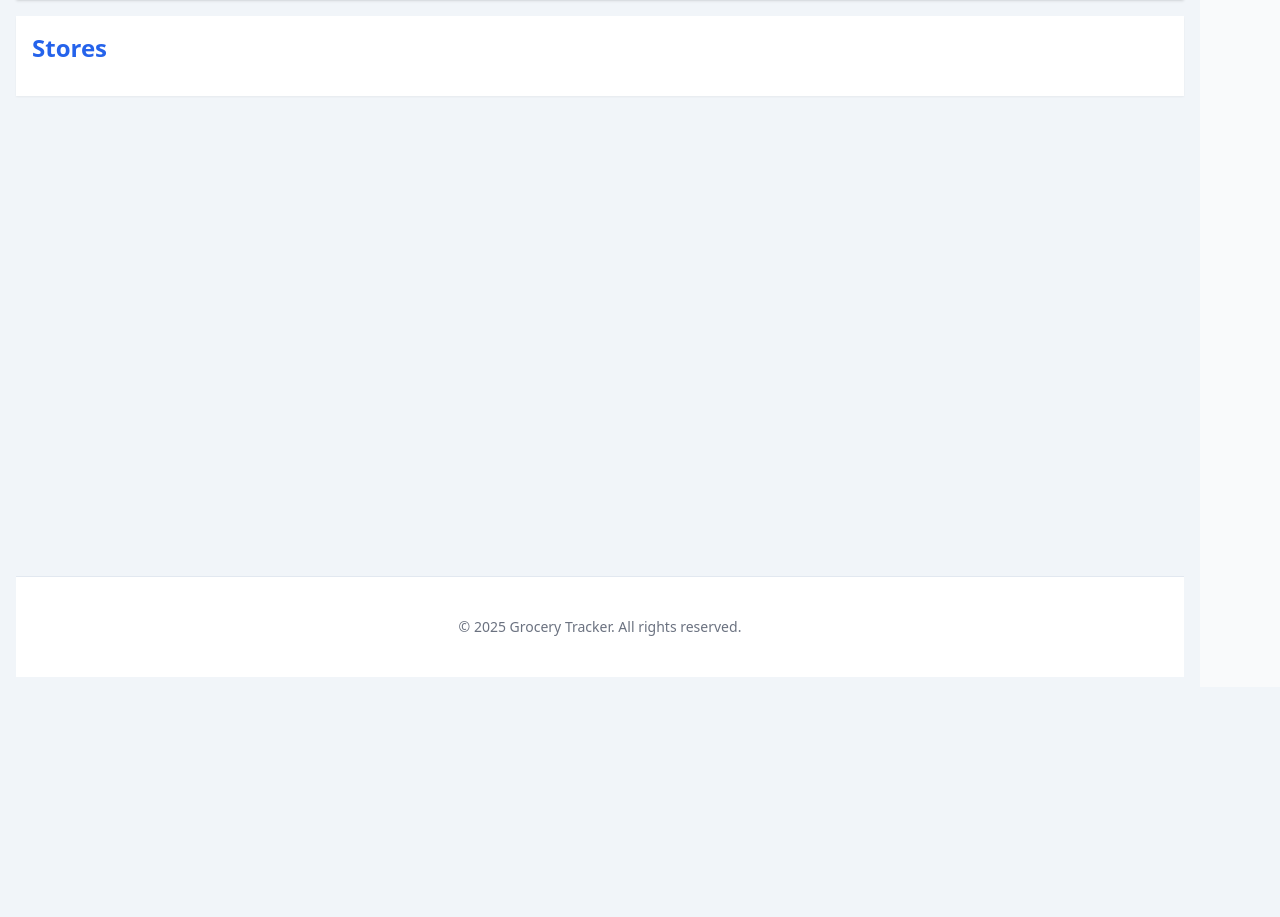
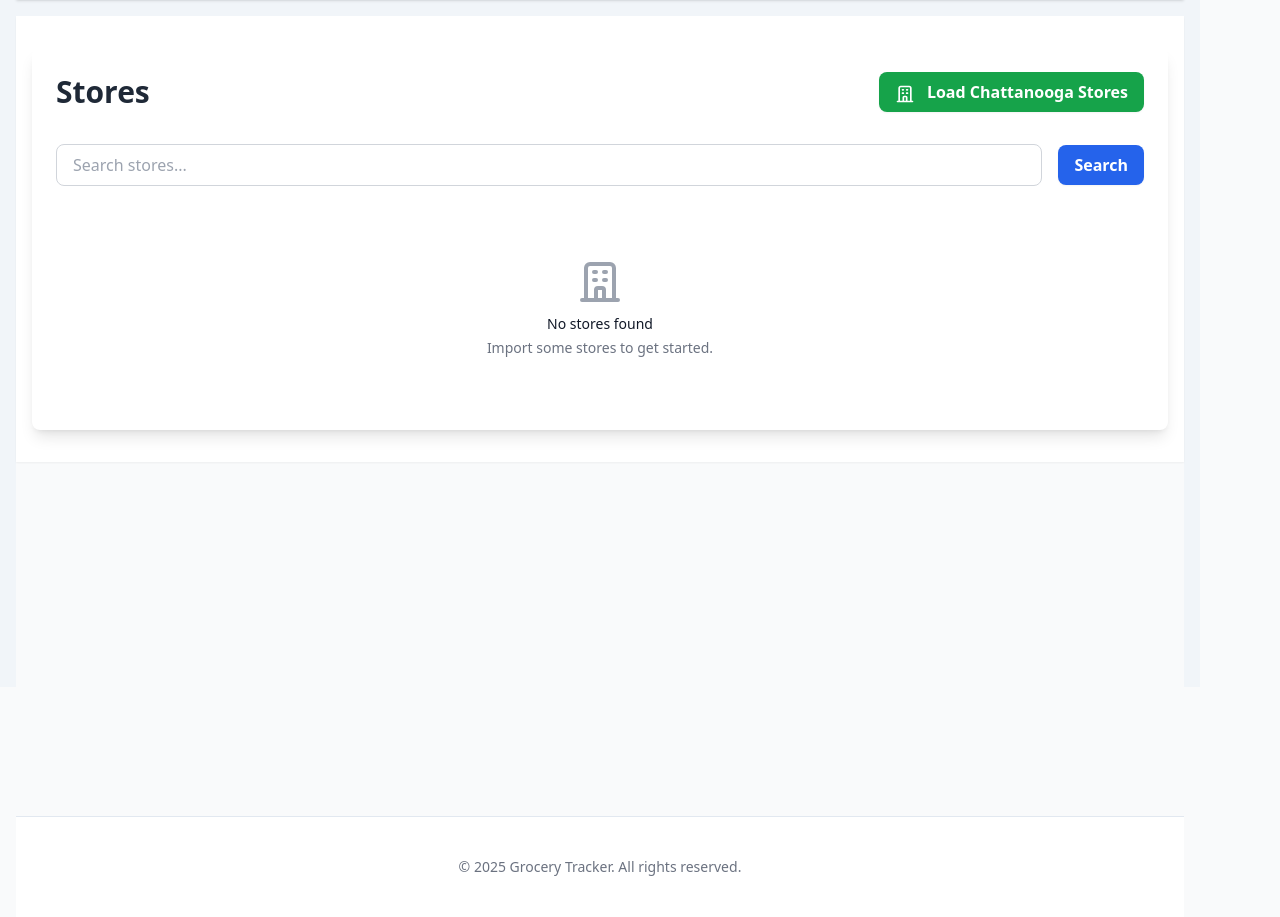
Before and after one commit to jhgoodwin/grocery_tracker, a FastAPI app: page /stores/ in a window 1280 px wide. Shown: the part 113-1030 px from the top of the page. Before the commit the page ends 790 px from the top, so only its background shows below. Run offline with FastAPI, Linux system fonts and the light colour scheme; some libraries are stand-ins or nearby versions.

Commit message:
feat: add store import functionality with ETL pipeline and paginated list view

```diff
--- a/src/webapp/stores/routes.py
+++ b/src/webapp/stores/routes.py
@@ -1,15 +1,71 @@
 """Store routes and views."""
-from fastapi import APIRouter, Request
-from fastapi.responses import HTMLResponse
+from pathlib import Path
+import logging
+from fastapi import APIRouter, Depends, Request
+from fastapi.responses import HTMLResponse, RedirectResponse
+from sqlmodel import Session, select
+from sqlalchemy import cast, String, func
 from fastapi.templating import Jinja2Templates
+
+from webapp.database import get_session
+from webapp.stores.models import Store
+from webapp.stores.etl import import_chattanooga_stores
+
+logger = logging.getLogger(__name__)
 
 router = APIRouter(prefix="/stores", tags=["stores"])
 templates = Jinja2Templates(directory="src/webapp/templates")
 
+# Dummy data
+
+
 @router.get("/", response_class=HTMLResponse)
-async def list_stores(request: Request):
-    """List all stores."""
+async def list_stores(
+    request: Request,
+    session: Session = Depends(get_session),
+    q: str = "",
+    page: int = 1
+):
+    """List stores with search and pagination."""
+    per_page = 100
+    offset = (page - 1) * per_page
+
+    stmt = select(Store).where(Store.is_active == True)
+    if q:
+        stmt = stmt.where(cast(Store.name, String).ilike(f"%{q}%"))
+
+    total = session.scalar(select(func.count()).select_from(stmt.subquery())) or 0
+    stores = session.exec(
+        stmt.order_by(Store.name).offset(offset).limit(per_page)
+    ).all()
+    total_pages = (total + per_page - 1) // per_page
+
     return templates.TemplateResponse(
         "stores/list.html",
-        {"request": request}
+        {
+            "request": request,
+            "stores": stores,
+            "q": q,
+            "page": page,
+            "total_pages": total_pages,
+            "total": total
+        }
     )
+
+
+@router.post("/import-chattanooga")
+async def import_chattanooga(
+    request: Request,
+    session: Session = Depends(get_session)
+):
+    """Import Chattanooga stores from Google Maps CSV."""
+    try:
+        logger.info("Starting Chattanooga stores import")
+        csv_path = Path("data/grocery_stores_chattanooga.csv")
+        import_chattanooga_stores(csv_path)
+        logger.info("Completed Chattanooga stores import")
+        request.session["flash"] = [{"type": "success", "text": "Successfully imported Chattanooga stores"}]
+    except Exception as e:
+        logger.error(f"Failed to import Chattanooga stores: {e}")
+        request.session["flash"] = [{"type": "error", "text": f"Failed to import stores: {str(e)}"}]
+    return RedirectResponse(url="/stores", status_code=303)
--- /dev/null
+++ b/src/webapp/templates/stores/_list.html
@@ -0,0 +1,34 @@
+{% if stores %}
+    <div class="overflow-x-auto bg-white rounded-lg border border-gray-200">
+        <table class="min-w-full divide-y divide-gray-200">
+            <thead class="bg-gray-50">
+                <tr>
+                    <th class="px-6 py-3 text-left text-xs font-medium text-gray-500 uppercase tracking-wider">Name</th>
+                    <th class="px-6 py-3 text-left text-xs font-medium text-gray-500 uppercase tracking-wider">Address</th>
+                    <th class="px-6 py-3 text-left text-xs font-medium text-gray-500 uppercase tracking-wider">City</th>
+                    <th class="px-6 py-3 text-left text-xs font-medium text-gray-500 uppercase tracking-wider">State</th>
+                    <th class="px-6 py-3 text-left text-xs font-medium text-gray-500 uppercase tracking-wider">Rating</th>
+                </tr>
+            </thead>
+            <tbody class="bg-white divide-y divide-gray-200">
+                {% for store in stores %}
+                    <tr class="hover:bg-gray-50 transition-colors">
+                        <td class="px-6 py-4 whitespace-nowrap text-sm font-medium text-gray-900">{{ store.name }}</td>
+                        <td class="px-6 py-4 whitespace-nowrap text-sm text-gray-500">{{ store.address }}</td>
+                        <td class="px-6 py-4 whitespace-nowrap text-sm text-gray-500">{{ store.city }}</td>
+                        <td class="px-6 py-4 whitespace-nowrap text-sm text-gray-500">{{ store.state }}</td>
+                        <td class="px-6 py-4 whitespace-nowrap text-sm text-gray-500">{{ "%.1f"|format(store.rating) if store.rating else "-" }}</td>
+                    </tr>
+                {% endfor %}
+            </tbody>
+        </table>
+    </div>
+{% else %}
+    <div class="text-center py-12">
+        <svg class="mx-auto h-12 w-12 text-gray-400" fill="none" stroke="currentColor" viewBox="0 0 24 24">
+            <path stroke-linecap="round" stroke-linejoin="round" stroke-width="2" d="M19 21V5a2 2 0 00-2-2H7a2 2 0 00-2 2v16m14 0h2m-2 0h-5m-9 0H3m2 0h5M9 7h1m-1 4h1m4-4h1m-1 4h1m-5 10v-5a1 1 0 011-1h2a1 1 0 011 1v5m-4 0h4"/>
+        </svg>
+        <h3 class="mt-2 text-sm font-medium text-gray-900">No stores found</h3>
+        <p class="mt-1 text-sm text-gray-500">Import some stores to get started.</p>
+    </div>
+{% endif %}
--- a/src/webapp/templates/stores/list.html
+++ b/src/webapp/templates/stores/list.html
@@ -1,9 +1,48 @@
 {% extends "base.html" %}
+{% block title %}Stores - Grocery Tracker{% endblock %}
+
 {% block content %}
-<div class="container mx-auto px-4">
-    <h1 class="text-2xl font-bold mb-4">Stores</h1>
-    <div id="stores-list">
-        <!-- Store list will be populated here -->
+<div class="min-h-screen bg-gray-50">
+    <div class="container mx-auto px-4 py-8">
+        <div class="bg-white rounded-lg shadow-lg p-6">
+            <div class="flex flex-col md:flex-row justify-between items-center mb-8 gap-4">
+                <h1 class="text-3xl font-bold text-gray-800">Stores</h1>
+                <div class="flex flex-wrap gap-3">
+                    <form action="/stores/import-chattanooga" method="post">
+                        <button type="submit" class="btn btn-primary bg-green-600 hover:bg-green-700 text-white font-semibold px-4 py-2 rounded-lg shadow-sm transition-colors">
+                            <svg class="inline-block w-5 h-5 mr-2" fill="none" stroke="currentColor" viewBox="0 0 24 24">
+                                <path stroke-linecap="round" stroke-linejoin="round" stroke-width="2" d="M19 21V5a2 2 0 00-2-2H7a2 2 0 00-2 2v16m14 0h2m-2 0h-5m-9 0H3m2 0h5M9 7h1m-1 4h1m4-4h1m-1 4h1m-5 10v-5a1 1 0 011-1h2a1 1 0 011 1v5m-4 0h4"/>
+                            </svg>
+                            Load Chattanooga Stores
+                        </button>
+                    </form>
+                </div>
+            </div>
+            <div class="mb-6">
+                <form method="get" class="flex gap-4 items-center">
+                    <div class="flex-grow">
+                        <input type="text" name="q" value="{{ q }}" placeholder="Search stores..." class="w-full px-4 py-2 border border-gray-300 rounded-lg focus:ring-2 focus:ring-blue-500 focus:border-blue-500">
+                    </div>
+                    <button type="submit" class="btn btn-primary bg-blue-600 hover:bg-blue-700 text-white font-semibold px-4 py-2 rounded-lg shadow-sm transition-colors">
+                        Search
+                    </button>
+                </form>
+            </div>
+            <div id="stores-list">
+                {% include "stores/_list.html" %}
+            </div>
+            {% if total_pages > 1 %}
+            <div class="mt-6 flex justify-center gap-2">
+                {% if page > 1 %}
+                <a href="?page={{ page - 1 }}&q={{ q }}" class="px-3 py-2 bg-white text-gray-700 border border-gray-300 rounded-lg hover:bg-gray-50">Previous</a>
+                {% endif %}
+                <span class="px-3 py-2 bg-gray-100 text-gray-700 border border-gray-300 rounded-lg">Page {{ page }} of {{ total_pages }}</span>
+                {% if page < total_pages %}
+                <a href="?page={{ page + 1 }}&q={{ q }}" class="px-3 py-2 bg-white text-gray-700 border border-gray-300 rounded-lg hover:bg-gray-50">Next</a>
+                {% endif %}
+            </div>
+            {% endif %}
+        </div>
     </div>
 </div>
 {% endblock %}
```
Also changed, not shown: data/grocery_stores_chattanooga.test.csv (added, +3 -0 lines), src/tests/test_store_etl.py (added, +93 -0 lines), src/webapp/stores/etl.py (added, +117 -0 lines), 1 other file.
